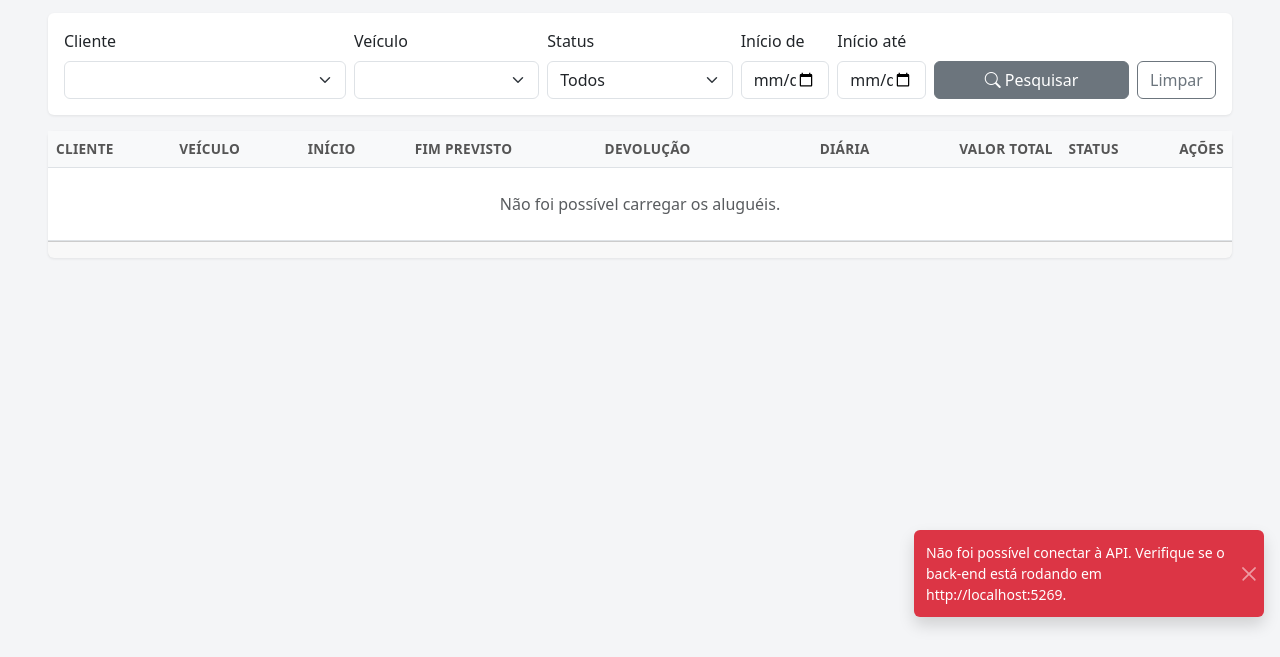
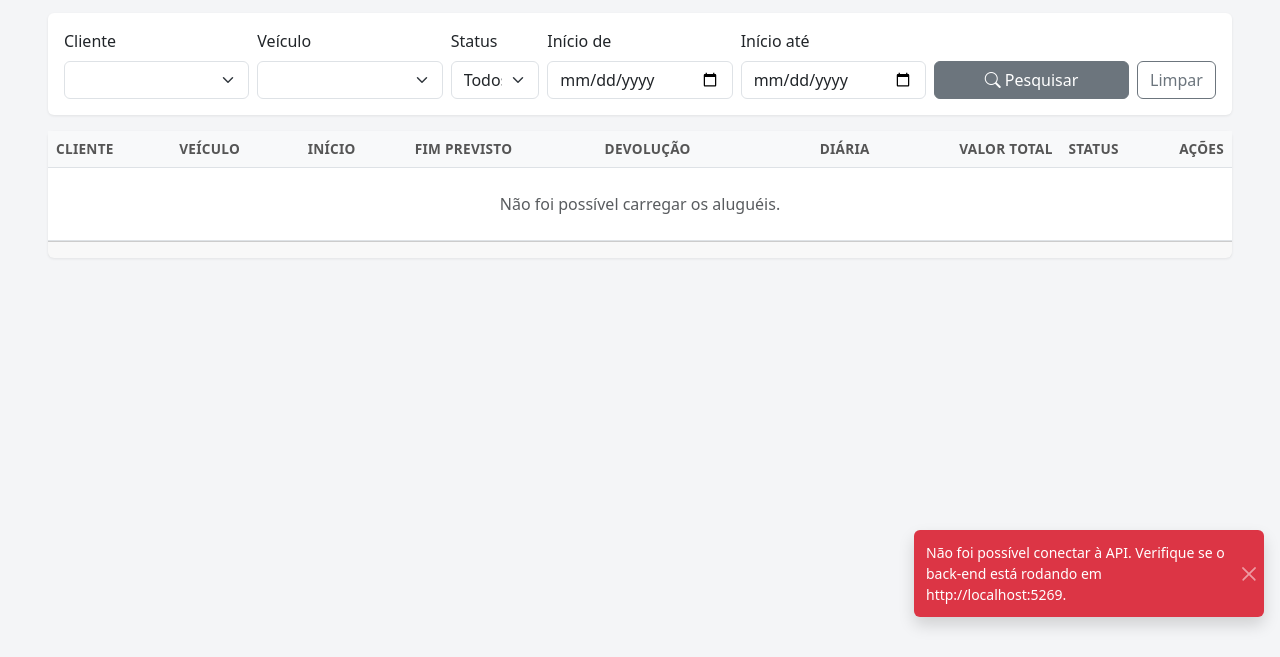
Before and after one commit to MessiasJr14/Trabalho-Pr-tico-1---Etapa-1, a plain HTML site: page frontend/alugueis.html in a window 1280 px wide. Shown: the part 143-800 px from the top of the page. Drawn offline with nearby package versions, Linux system fonts and the light colour scheme; no server answers.

Commit message:
ajusta largura dos filtros de data na tela de alugueis
Co-Authored-By: Claude Opus 5.5 <noreply@anthropic.com>

```diff
--- a/frontend/alugueis.html
+++ b/frontend/alugueis.html
@@ -22,7 +22,7 @@
 
         <form id="formFiltro" class="card card-body mb-3">
             <div class="row g-2 align-items-end">
-                <div class="col-md-3">
+                <div class="col-md-2">
                     <label class="form-label" for="filtroCliente">Cliente</label>
                     <select class="form-select" id="filtroCliente" name="clienteId"></select>
                 </div>
@@ -30,7 +30,7 @@
                     <label class="form-label" for="filtroVeiculo">Veículo</label>
                     <select class="form-select" id="filtroVeiculo" name="veiculoId"></select>
                 </div>
-                <div class="col-md-2">
+                <div class="col-md-1">
                     <label class="form-label" for="filtroStatus">Status</label>
                     <select class="form-select" id="filtroStatus" name="status">
                         <option value="">Todos</option>
@@ -38,11 +38,11 @@
                         <option value="devolvidos">Devolvidos</option>
                     </select>
                 </div>
-                <div class="col-md-1">
+                <div class="col-md-2">
                     <label class="form-label" for="filtroDe">Início de</label>
                     <input class="form-control" id="filtroDe" name="dataInicial" type="date">
                 </div>
-                <div class="col-md-1">
+                <div class="col-md-2">
                     <label class="form-label" for="filtroAte">Início até</label>
                     <input class="form-control" id="filtroAte" name="dataFinal" type="date">
                 </div>
```
